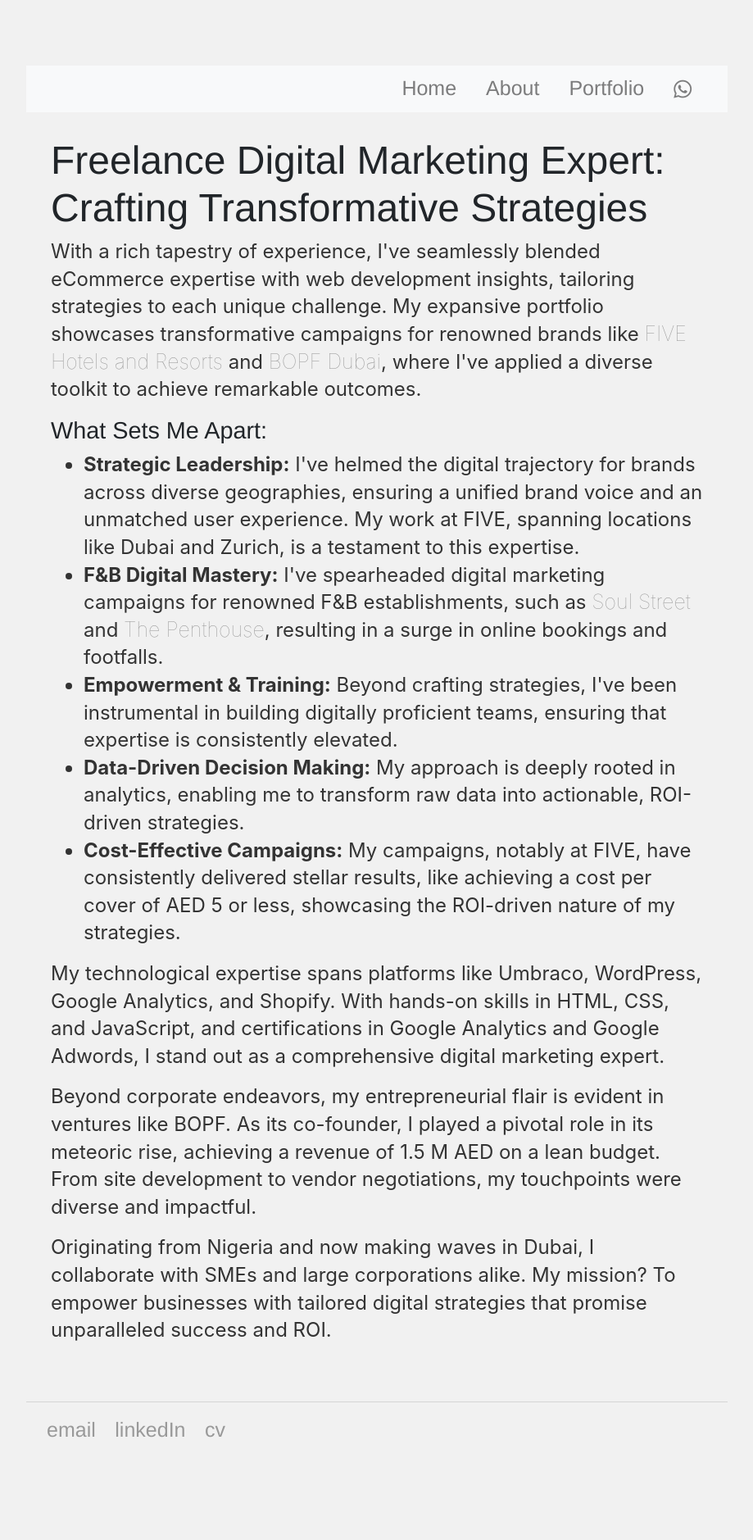
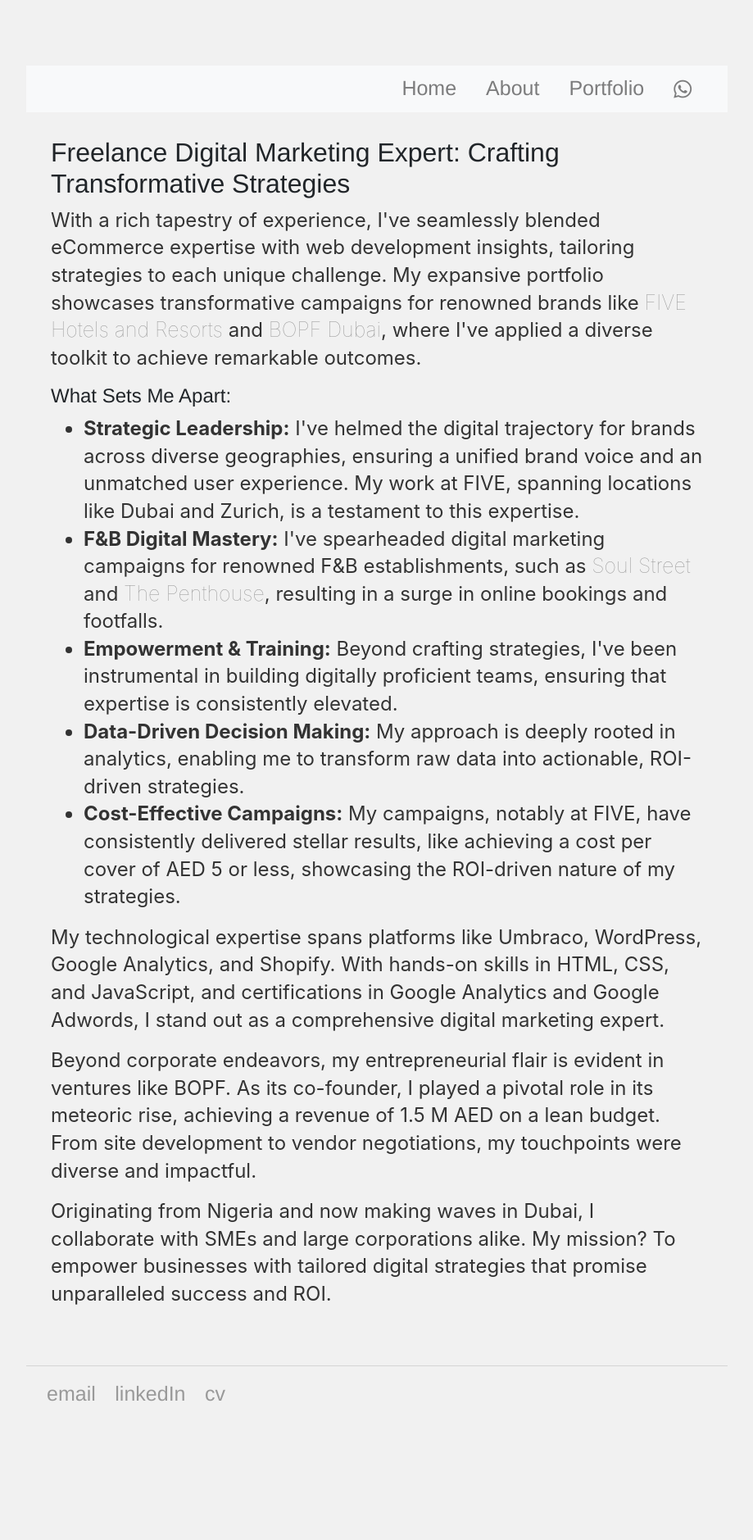
Before and after one commit to IfeanyiIbekwe/ifeanyiibekwe.github.io, a Jekyll site: the page built from about/index.html, in a window 1280 px wide. Shown: the whole page at 82% size, without its empty margins (180-1099 px from the left). Built offline with Jekyll 4.4.1, drawn with Linux system fonts in a browser that asks for light colours; after the commit the page ends 1834 px from its top, so only the background shows below that.

Commit message:
Update default.html

```diff
--- a/_layouts/default.html
+++ b/_layouts/default.html
@@ -113,9 +113,9 @@
 footer { border-top: 1px solid #d5d5d5; font-size: .8em; }
 
 h1, h2, h3, h4 { font-family: 'Helvetica', 'Arial', 'Sans-Serif'; }
-h1 { font-size: 3em;  }
+h1 { font-size: 2em;  }
 h2 { font-size: 2.7em; }
-h3 { font-size: 1.8em; }
+h3 { font-size: 1.5em; }
 h4 { font-size: 1.6em; }
 
 /* For 1024 Resolution */
```
